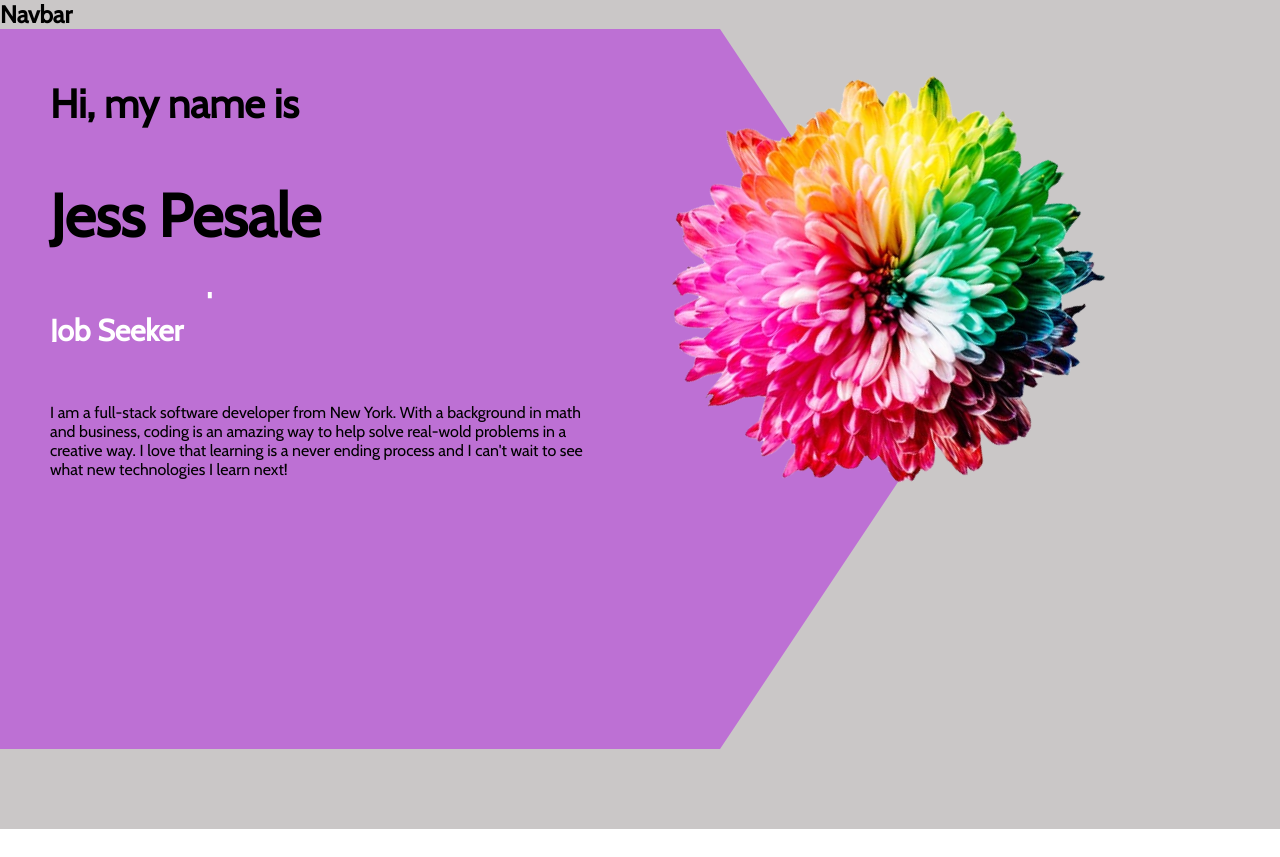
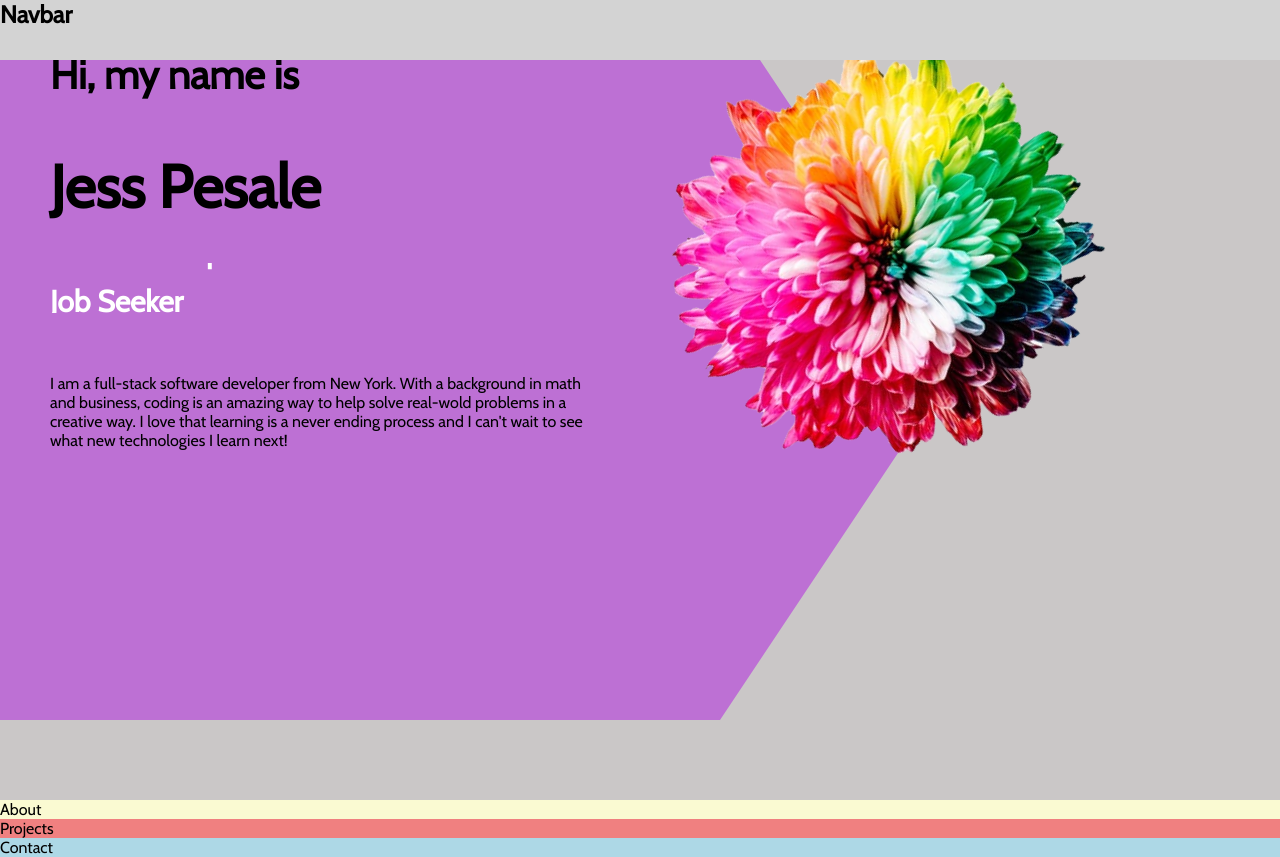
Before and after one commit to jesspesale/portfolio-site, a React (Create React App) app: page / in a window 1280 px wide. Before the commit the page ends 829 px from the top, so only its background shows below. Built offline with nearby package versions, Linux system fonts and the light colour scheme.

Commit message:
fixed navbar settings to stay at the top when you scroll (z-index: 1)

```diff
--- a/src/App.css
+++ b/src/App.css
@@ -3,7 +3,12 @@
   padding: 0;
 }
 .app {
-  /* font-family: 'Poppins', sans-serif; */
   font-family: 'Cabin', sans-serif;
   background-color: #cac7c7
+
 }
+
+
+.section{
+    height: calc(100vh - 60px);
+}
--- a/src/App.js
+++ /dev/null
@@ -1,15 +0,0 @@
-import './App.css';
-import Intro from './components/intro/intro';
-import Navbar from './components/navbar/navbar';
-
-
-function App() {
-  return (
-    <div className="app">
-      <Navbar></Navbar>
-      <div><Intro></Intro></div>
-    </div>
-  );
-}
-
-export default App;
--- /dev/null
+++ b/src/App.jsx
@@ -0,0 +1,22 @@
+import './App.css';
+import Intro from './components/intro/intro';
+import Navbar from './components/navbar/navbar';
+import About from './components/about/about'
+import Projects from './components/projects/projects'
+import Contact from './components/contact/contact'
+
+function App() {
+  return (
+    <div className="app">
+      <Navbar sticky="top"/>
+      <div className="sections">
+        <Intro/>
+        <About/>
+        <Projects/>
+        <Contact/>
+      </div>
+    </div>
+  );
+}
+
+export default App;
--- a/src/components/Navbar/Navbar.css
+++ b/src/components/Navbar/Navbar.css
@@ -1,7 +1,12 @@
 .navbar{
-
+    width: 100%;
+    height: 60px;
+    background-color: lightgray;
+    position:fixed;
+    z-index: 1;
+    top: 0;
 }
-
+/*
 .nav-wrapper{
 
 }
@@ -12,4 +17,4 @@
 
 .nav-right{
 
-}
+} */
```
Also changed, not shown: 1 other file (tests, documents, lock files or other folders).
